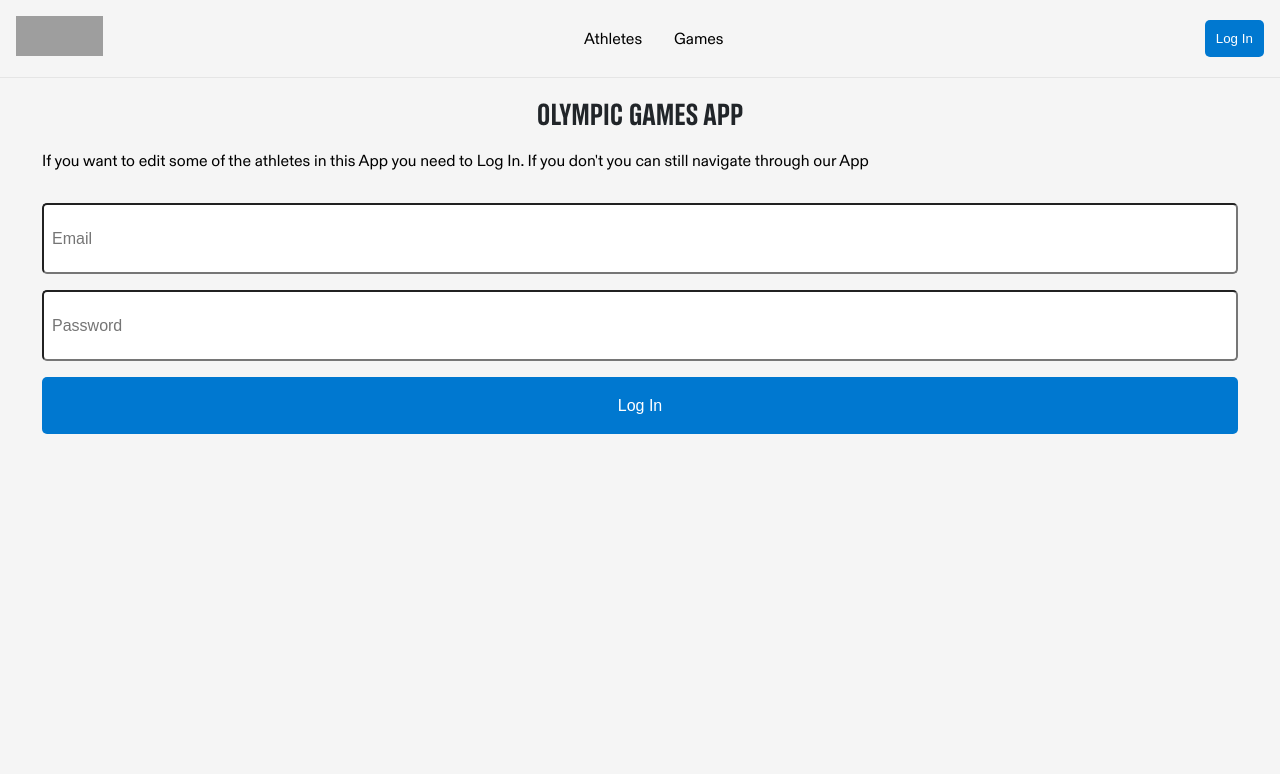
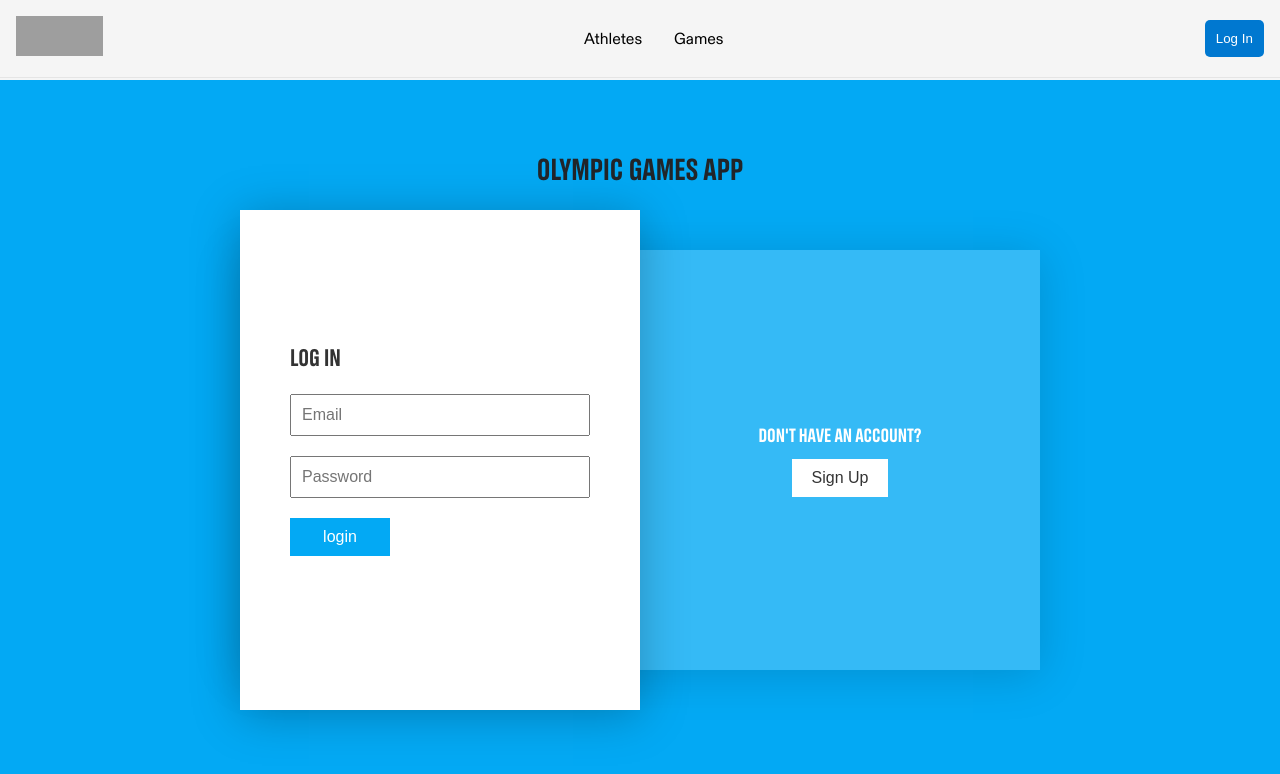
Before and after one commit to daniArbesu/Proyecto-10-Olympic-Games-App, a Next.js app: page / in a window 1280 px wide. Shown: the top 774 px of the page. Built offline with nearby package versions, Linux system fonts and the light colour scheme; grey boxes are pictures that could not be loaded.

Commit message:
feat: add proposed auth page

```diff
--- /dev/null
+++ b/components/AuthPage.tsx
@@ -0,0 +1,210 @@
+import { PageTitle } from '@/styles/PageStyles';
+import { useState } from 'react';
+import { styled } from 'styled-components';
+
+interface Props {
+  active: boolean;
+}
+
+const StyledSection = styled.main<Props>`
+  display: flex;
+  flex-direction: column;
+  justify-content: center;
+  align-items: center;
+  min-height: calc(100svh - 5rem);
+  background: ${({ active }) => (active ? '#f43648' : '#03a9f4')};
+  transition: 0.5s;
+`;
+
+const Container = styled.div`
+  position: relative;
+  width: 800px;
+  height: 500px;
+  margin: 20px;
+
+  @media (max-width: 991px) {
+    max-width: 400px;
+    height: 650px;
+    display: flex;
+    justify-content: center;
+    align-items: center;
+  }
+`;
+
+const BlueBg = styled.div`
+  position: absolute;
+  display: flex;
+  justify-content: center;
+  align-items: center;
+  top: 40px;
+  width: 100%;
+  height: 420px;
+  background: rgba(255, 255, 255, 0.2);
+  box-shadow: 0 5px 45px rgba(0, 0, 0, 0.15);
+
+  @media (max-width: 991px) {
+    top: 0;
+    height: 100%;
+  }
+`;
+
+const Box = styled.div`
+  position: relative;
+  width: 50%;
+  height: 100%;
+  display: flex;
+  flex-direction: column;
+  justify-content: center;
+  align-items: center;
+
+  > h2 {
+    color: white;
+    font-size: 1.2rem;
+    font-weight: 500;
+    margin-bottom: 10px;
+  }
+
+  > button {
+    cursor: pointer;
+    padding: 10px 20px;
+    background: #fff;
+    color: #333;
+    font-size: 1rem;
+    font-weight: 500;
+    border: none;
+  }
+  @media (max-width: 991px) {
+    position: absolute;
+    width: 100%;
+    height: 150px;
+    bottom: 0;
+  }
+`;
+
+const LoginBox = styled(Box)`
+  @media (max-width: 991px) {
+    top: 0;
+  }
+`;
+const SignupBox = styled(Box)``;
+
+const LoginButton = styled.button``;
+const SignupButton = styled.button``;
+
+const FormBox = styled.div<Props>`
+  position: absolute;
+  top: 0;
+  left: 0;
+  width: 50%;
+  height: 100%;
+  background: #fff;
+  z-index: 100;
+  display: flex;
+  justify-content: center;
+  align-items: center;
+  overflow: hidden;
+  box-shadow: 0 5px 45px rgba(0, 0, 0, 0.25);
+  transition: 0.5s ease-in-out;
+  left: ${({ active }) => (active ? '50%' : '0')};
+
+  @media (max-width: 991px) {
+    width: 100%;
+    height: 500px;
+    top: ${({ active }) => (active ? '150px' : '0')};
+    box-shadow: none;
+    left: 0;
+  }
+`;
+
+const Form = styled.div<Props>`
+  position: absolute;
+  left: 0;
+  width: 100%;
+  padding: 50px;
+  transition: 0.5s;
+
+  > form {
+    width: 100%;
+    display: flex;
+    flex-direction: column;
+  }
+
+  > form h3 {
+    font-size: 1.5rem;
+    color: #333;
+    margin-bottom: 20px;
+    font-weight: 500;
+  }
+
+  > form input {
+    width: 100%;
+    margin-bottom: 20px;
+    padding: 10px;
+    font-size: 1rem;
+  }
+
+  > form input[type='submit'] {
+    background: ${({ active }) => (active ? '#f43648' : '#03a9f4')};
+    border: none;
+    color: white;
+    max-width: 100px;
+    cursor: pointer;
+  }
+`;
+const LoginForm = styled(Form)`
+  transition-delay: ${({ active }) => (active ? '0' : '250ms')};
+  left: ${({ active }) => (active ? '-100%' : '0')};
+`;
+
+const SignupForm = styled(Form)`
+  transition-delay: ${({ active }) => (active ? '250ms' : '0')};
+  left: ${({ active }) => (active ? '0' : '100%')};
+`;
+
+const AuthPage = () => {
+  const [isFormBoxActive, setIsFormBoxActive] = useState(false);
+
+  const handleSignupButtonClick = () => {
+    setIsFormBoxActive(!isFormBoxActive);
+  };
+
+  return (
+    <StyledSection active={isFormBoxActive}>
+      <PageTitle>Olympic Games App</PageTitle>
+      <Container>
+        <BlueBg>
+          <LoginBox>
+            <h2>Already have an account?</h2>
+            <LoginButton onClick={handleSignupButtonClick}>Log In</LoginButton>
+          </LoginBox>
+          <SignupBox>
+            <h2>Don&apos;t have an account?</h2>
+            <SignupButton onClick={handleSignupButtonClick}>
+              Sign Up
+            </SignupButton>
+          </SignupBox>
+        </BlueBg>
+        <FormBox active={isFormBoxActive}>
+          <LoginForm active={isFormBoxActive}>
+            <form action="">
+              <h3>Log In</h3>
+              <input type="email" placeholder="Email" name="" id="" />
+              <input type="password" placeholder="Password" name="" id="" />
+              <input type="submit" value="login" name="" id="" />
+            </form>
+          </LoginForm>
+          <SignupForm active={isFormBoxActive}>
+            <form action="">
+              <h3>Sign Up</h3>
+              <input type="email" placeholder="Email" name="" id="" />
+              <input type="password" placeholder="Password" name="" id="" />
+              <input type="submit" value="signup" name="" id="" />
+            </form>
+          </SignupForm>
+        </FormBox>
+      </Container>
+    </StyledSection>
+  );
+};
+
+export default AuthPage;
--- a/components/Header.tsx
+++ b/components/Header.tsx
@@ -1,7 +1,11 @@
 import Head from 'next/head';
 
 const Header = () => {
-  return <Head>Header</Head>;
+  return (
+    <Head>
+      <title>Olympic Games App</title>
+    </Head>
+  );
 };
 
 export default Header;
--- a/pages/index.tsx
+++ b/pages/index.tsx
@@ -1,14 +1,8 @@
-import LoginForm from '@/components/LoginForm';
-import { PageTitle } from '@/styles/PageStyles';
+import AuthPage from '@/components/AuthPage';
 import { useState } from 'react';
 
 export default function Home() {
   const [userLogged, setUserLogged] = useState(false);
 
-  return (
-    <main>
-      <PageTitle>Olympic Games App</PageTitle>
-      {userLogged ? null : <LoginForm />}
-    </main>
-  );
+  return <>{userLogged ? null : <AuthPage />}</>;
 }
--- a/styles/GlobalStyles.tsx
+++ b/styles/GlobalStyles.tsx
@@ -47,7 +47,7 @@ body {
   max-width: 100vw;
   overflow-x: hidden;
   font-family: var(--da-font-p);
-  padding-top: 3rem;
+  padding-top: 2.5rem;
 }
 
 ul {
```
